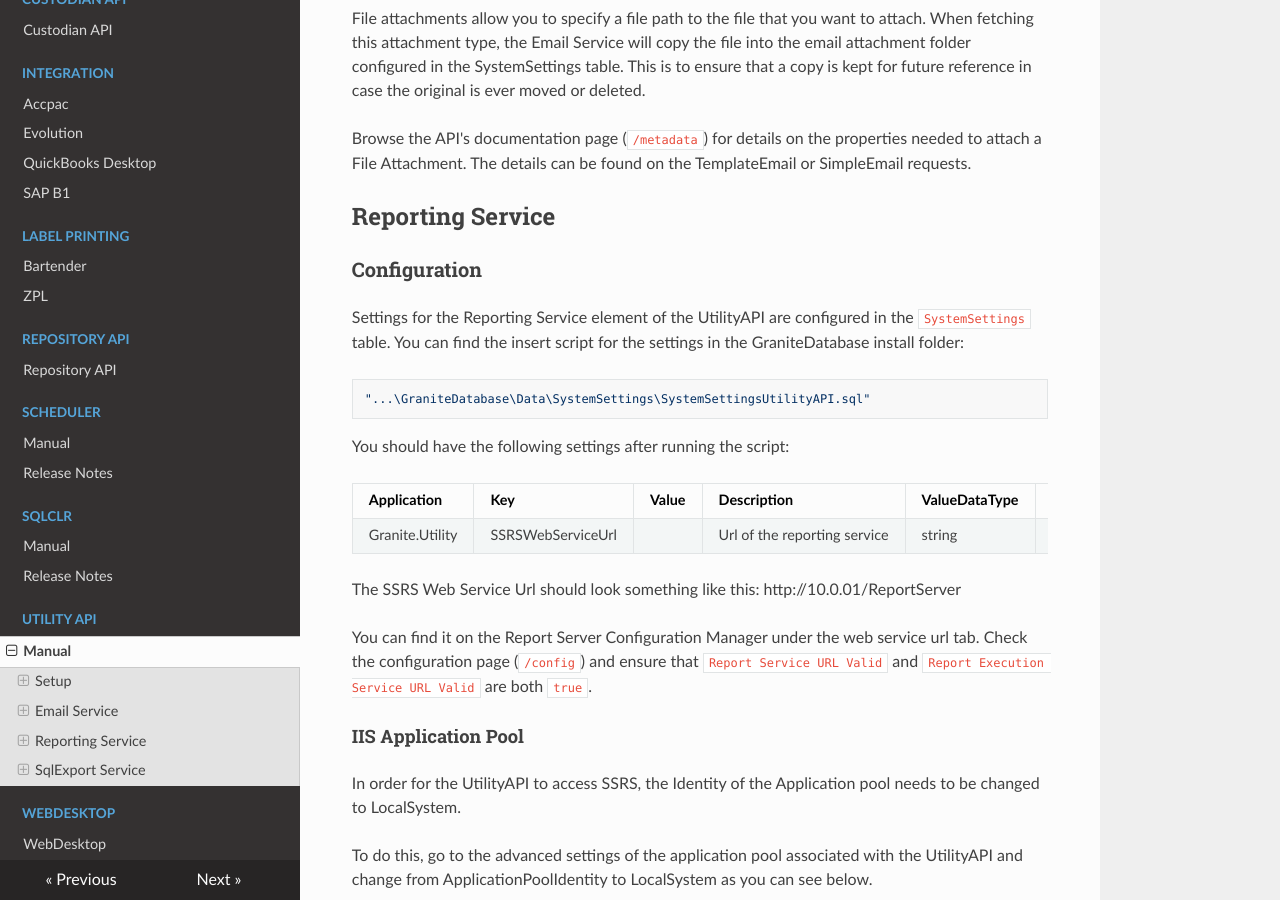
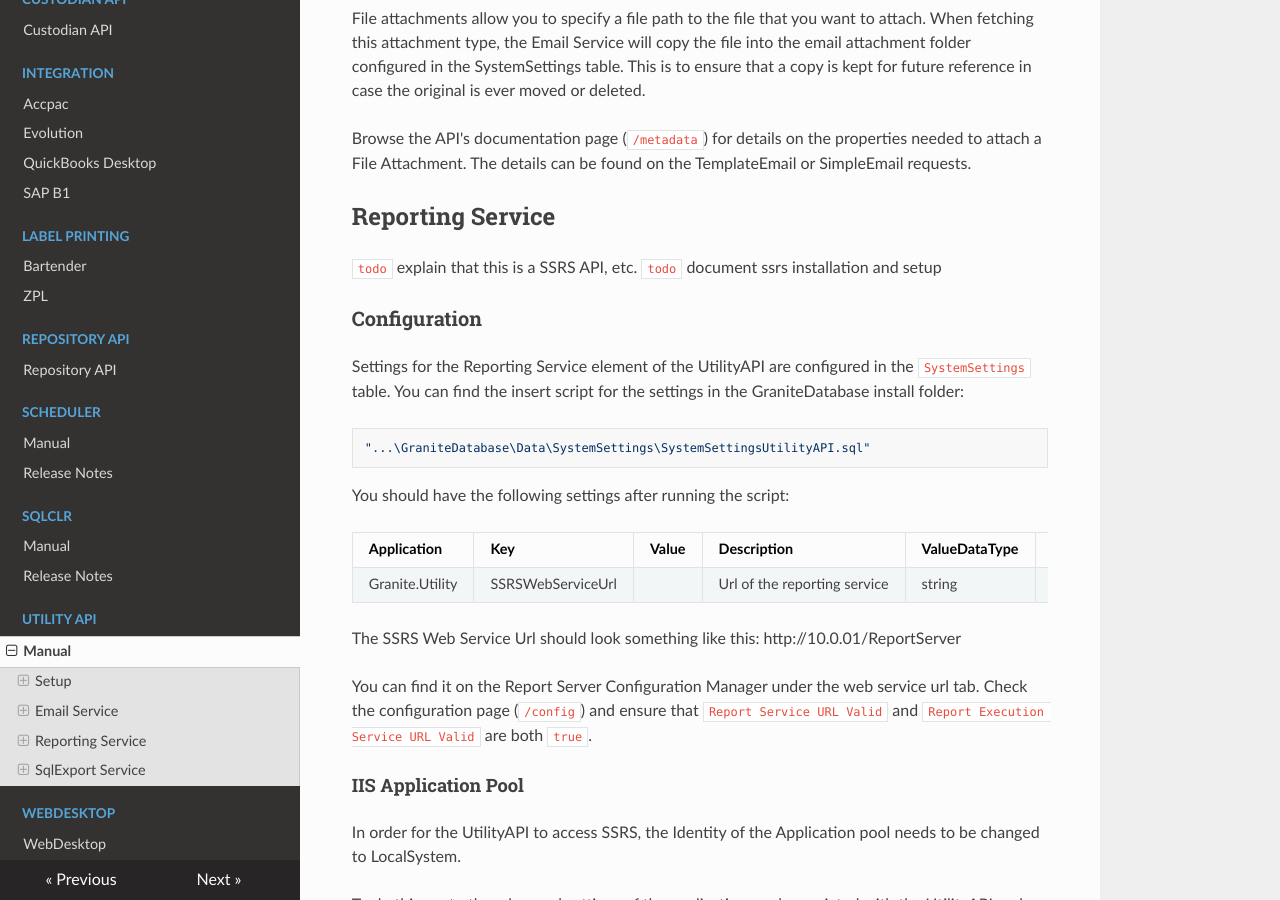
Before and after one commit to GraniteWMS/GraniteDocs, an MkDocs documentation site: the page built from docs/utility-api/manual.md, in a window 1280 px wide and 900 px high, scrolled down 4811 px. Built offline with MkDocs 1.6.1, drawn with Linux system fonts in a browser that asks for light colours; nearby versions of some CDN libraries.

Commit message:
adding todo

```diff
--- a/docs/utility-api/manual.md
+++ b/docs/utility-api/manual.md
@@ -202,6 +202,9 @@ Browse the API's documentation page (`/metadata`) for details on the properties
 The details can be found on the TemplateEmail or SimpleEmail requests.
 
 ## Reporting Service
+
+`todo` explain that this is a SSRS API, etc.
+`todo` document ssrs installation and setup
 ### Configuration
 
 Settings for the Reporting Service element of the UtilityAPI are configured in the `SystemSettings` table. You can find the insert script for the settings in the GraniteDatabase install folder:
```
